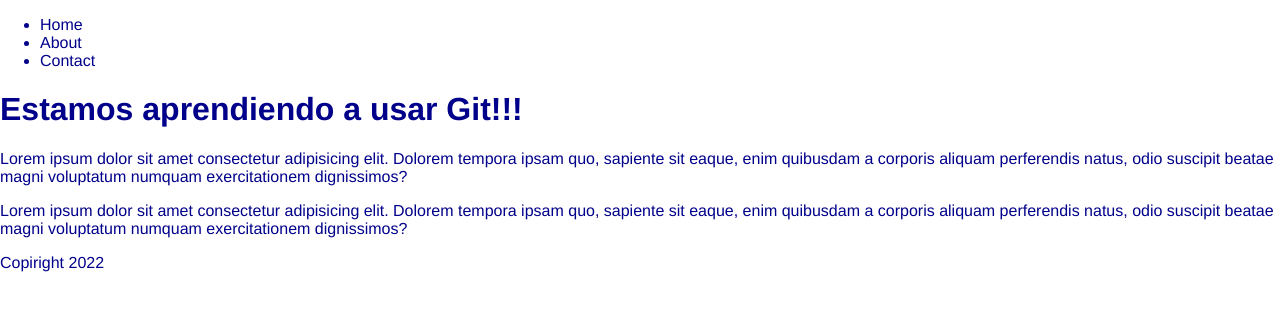
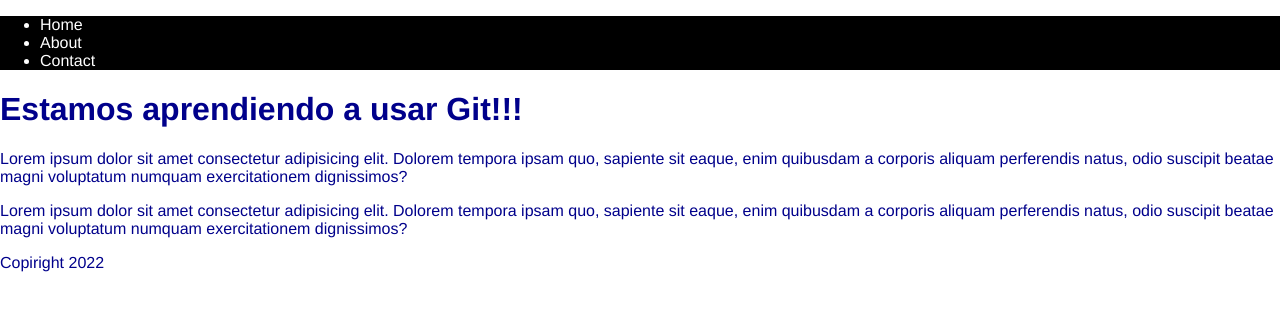
Before and after one commit to ahagrafica/git-session2, a plain HTML site: page index.html in a window 1280 px wide. Drawn offline with Linux system fonts and the light colour scheme.

Commit message:
add navbar styles

```diff
--- a/style.css
+++ b/style.css
@@ -4,3 +4,8 @@ body{
     font-family: 'Franklin Gothic Medium', 'Arial Narrow', Arial, sans-serif;
     color: darkblue;
 }
+
+nav{
+    background-color: black;
+    color: white;
+}
```
